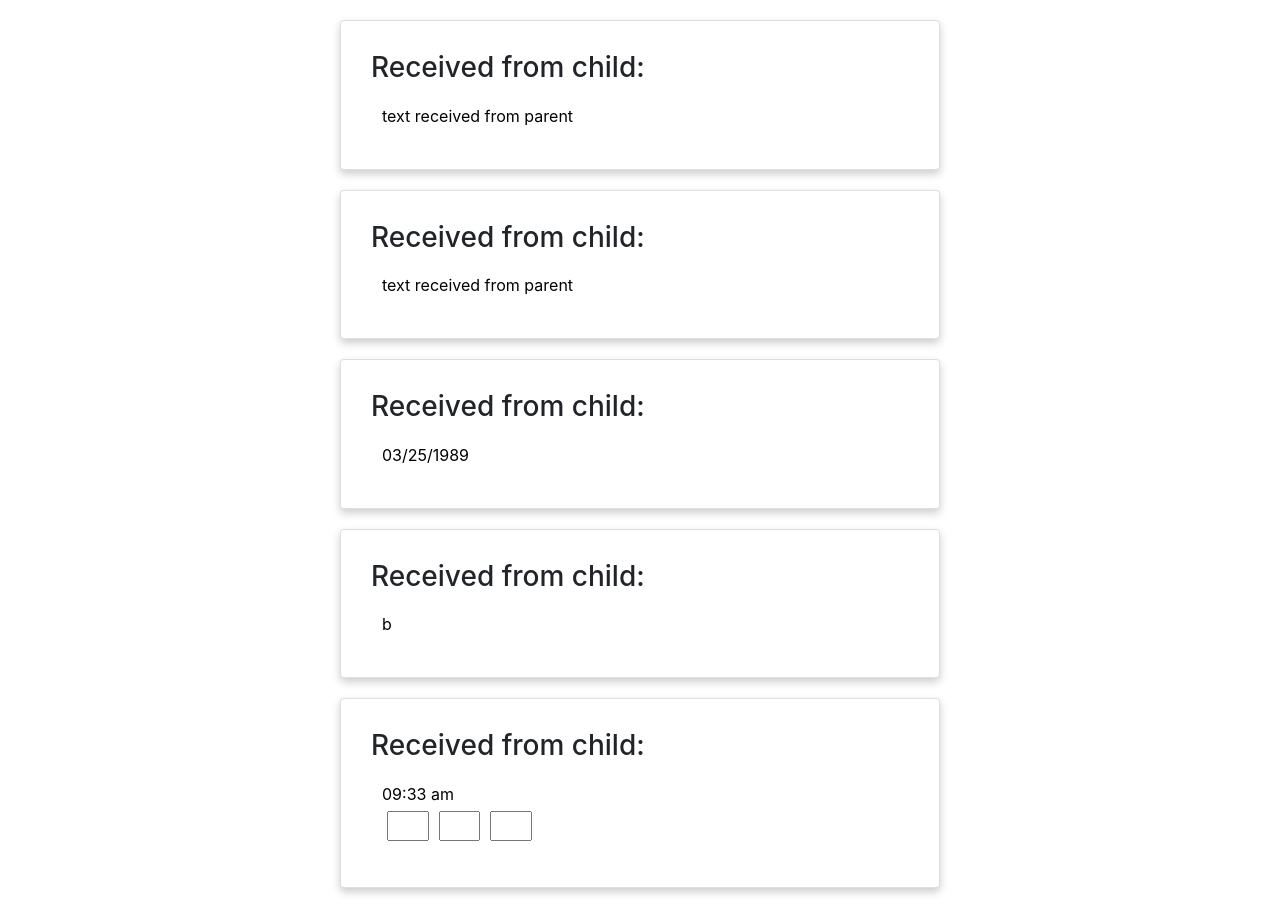
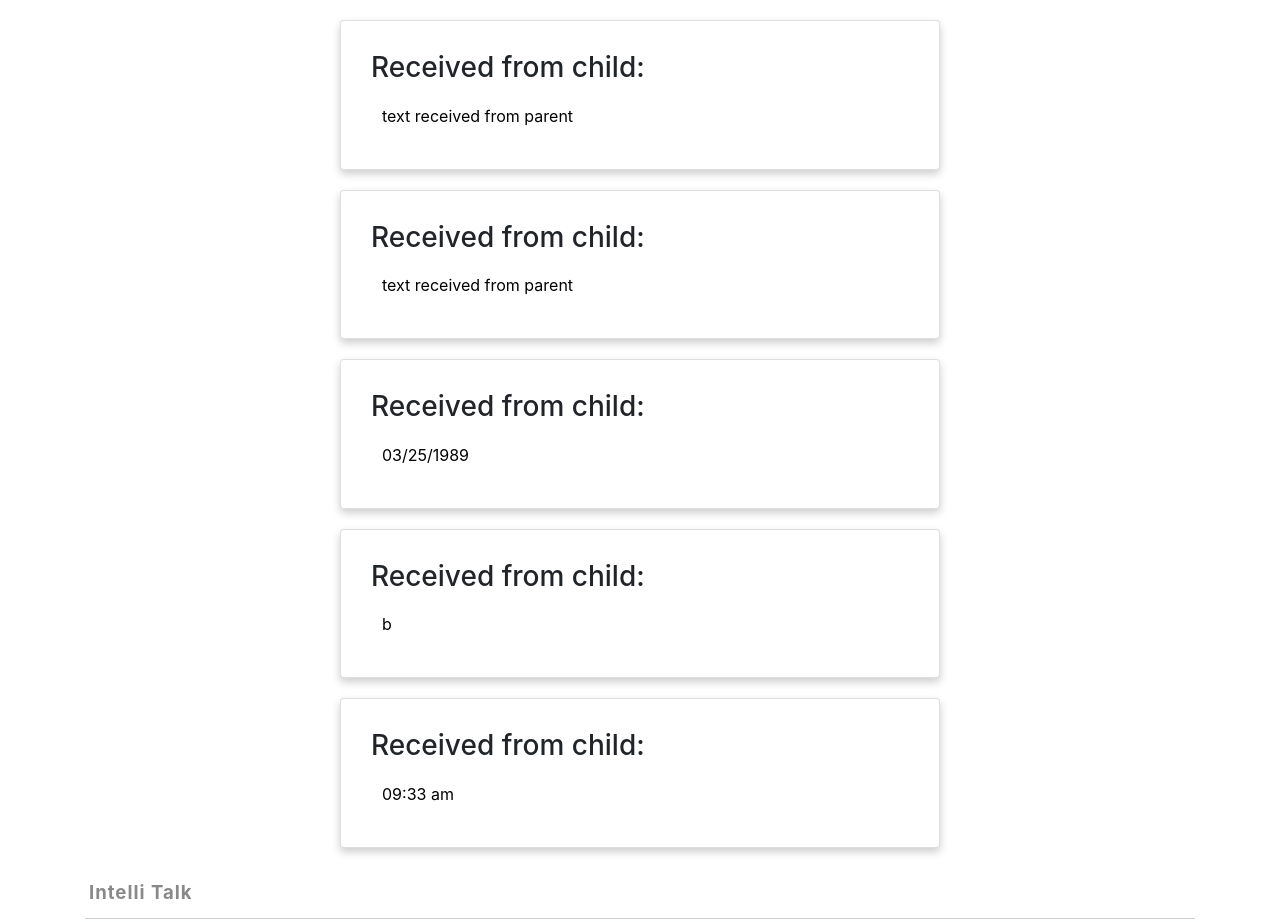
Before and after one commit to debadree25/ang-comp, an Angular app: page / in a window 1280 px wide. Shown: the top 922 px of the page. Built offline with nearby package versions, Linux system fonts and the light colour scheme.

Commit message:
Timepicker revamped, Focussing is error

```diff
--- a/src/app/timepicker/timepicker.component.css
+++ b/src/app/timepicker/timepicker.component.css
@@ -20,6 +20,6 @@
     width: 30%;
 }
 
-.picker input {
+.picker input,button {
     margin: 5px;
 }
--- a/src/app/timepicker/timepicker.component.html
+++ b/src/app/timepicker/timepicker.component.html
@@ -18,10 +18,10 @@
             [hidden]="showLabel"
             [(ngModel)]='value'> -->
         <!-- <ngb-timepicker [(ngModel)]='newData' (openChange)='checkEvent($event)' (focusout)='triggerParent()'></ngb-timepicker> -->
-        <div class="picker">
-            <input type="number" max="12" min="1">
-            <input type="number" max="59" min="0">
-            <input type="text">
+        <div class="picker" #focusableElement (focusout)="triggerParent()"  *ngIf="!showLabel">
+            <input type="number" class="form-control" maxlength="2" inputmode="numeric" [(ngModel)]="hh">
+            <input type="number" class="form-control" maxlength="2" inputmode="numeric" [(ngModel)]="mm">
+            <button class="btn btn-primary" (click)="fliptime()">{{timing}}</button>
         </div>
     </div>
 </div>
--- a/src/app/timepicker/timepicker.component.ts
+++ b/src/app/timepicker/timepicker.component.ts
@@ -1,4 +1,5 @@
 import { Component, OnInit, Input, Output, ElementRef, EventEmitter, ViewChild } from '@angular/core';
+import { formatNumber } from '@angular/common';
 
 @Component({
   selector: 'app-timepicker',
@@ -9,7 +10,9 @@ export class TimepickerComponent implements OnInit {
   showLabel: boolean;
   @Input() value: string;
   @Output() onComplete = new EventEmitter();
-  newData;
+  hh;
+  mm;
+  timing = "AM";
   focusableElement: ElementRef;
   constructor() {
     this.showLabel = true;
@@ -21,6 +24,10 @@ export class TimepickerComponent implements OnInit {
     }
   }
   ngOnInit() {
+  }
+
+  fliptime() {
+    this.timing = (this.timing === 'AM') ? 'PM' : 'AM';
   }
 
   checkEvent(event) {
@@ -39,6 +46,8 @@ export class TimepickerComponent implements OnInit {
       return;
     }
     this.showLabel = true;
+    this.value = ((this.hh >= 10) ? '' + this.hh : '0' + this.hh) + ' : ' + ((this.mm >= 10) ? '' + this.mm : '0' + this.mm)
+      + ' ' + this.timing;
     this.onComplete.emit(this.value);
   }
 }
```
